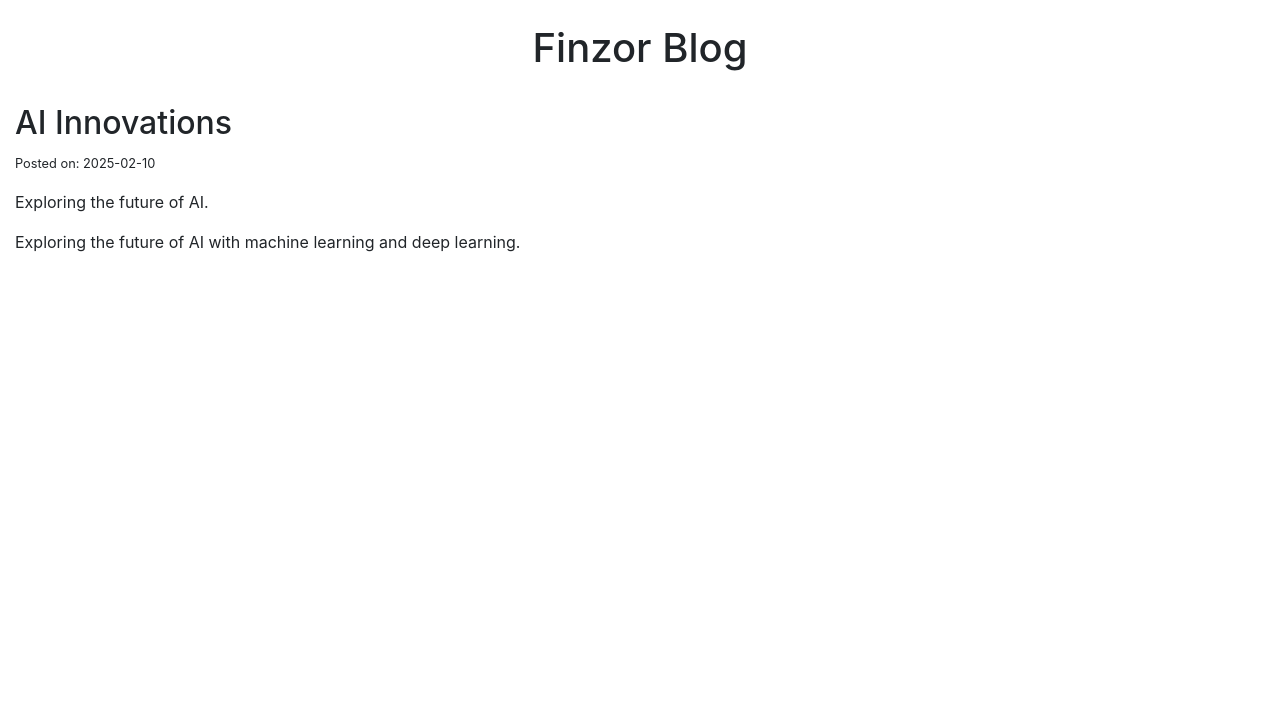
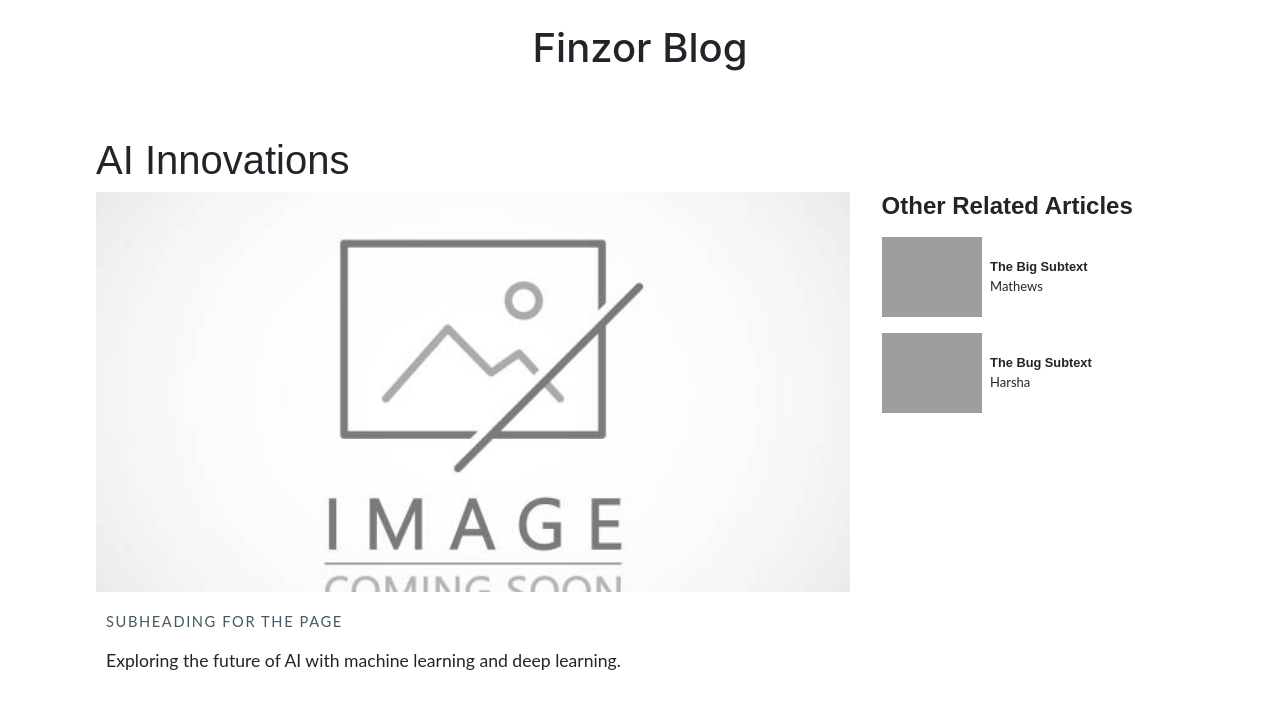
Before and after one commit to pravin-upfinzo/finzor-web, a PHP site: page /blogs/tech/ai-innovations in a window 1280 px wide. Shown: the top 709 px of the page. Run offline with PHP 8.4, Linux system fonts and the light colour scheme; grey boxes are pictures that could not be loaded.

Commit message:
blog page details init

```diff
--- a/blogs/assets/css/styles.css
+++ b/blogs/assets/css/styles.css
@@ -1,6 +1,9 @@
+/**/
+
+
 .container-custom {
-    padding-left: 30px;
-    padding-right: 30px;
+    /* padding-left: 30px;
+    padding-right: 30px; */
   }
 
   #category-select{
@@ -132,3 +135,94 @@
       }
     }
   }
+
+
+/* Details page css START*/
+@import url("https://fonts.googleapis.com/css?family=Montserrat:400,400i,600,700");
+@import url("https://fonts.googleapis.com/css?family=Lato:400,400i,700");
+.article-container {
+    font-family: Lato, sans-serif;
+    display: grid;
+    grid-template-columns: 4rem 3fr 1fr 2rem;
+    margin-top: 2rem;
+    grid-column-gap: 2rem;
+  }
+
+  .article-header {
+    grid-column: 2 / 5;
+  }
+
+  .article-heading {
+    font-family: Montserrat, sans-serif;
+  }
+
+  .article-subheading {
+    text-transform: uppercase;
+    letter-spacing: 0.1rem;
+    font-size: smaller;
+    color: #455A64;
+  }
+
+  .article-content {
+    grid-column: 2 / 3;
+    text-align: justify;
+    font-size: 1.1rem;
+    line-height: 1.4;
+  }
+
+  .article-content .blog-real-content{
+    margin: 20px 10px;
+  }
+
+  .article-content .poster-image {
+    width: 100%;
+    object-fit: cover;
+    height: 400px;
+  }
+
+  .article-aside .article-heading {
+    margin: 0;
+    font-weight: 600;
+  }
+
+
+  @media only screen and (max-width: 600px) {
+    .article-container {
+      grid-template-columns: 2rem 3fr 1fr 2rem;
+    }
+    .article-content {
+      grid-column: 2 / 4;
+    }
+    .article-aside {
+      grid-column: 2 / 4;
+    }
+  }
+
+  .article-card {
+    height: 5rem;
+    display: flex;
+    align-items: center;
+    text-transform: capitalize;
+    margin: 1rem 0;
+    cursor: pointer;
+  }
+
+  .article-card img {
+    height: 100%;
+    width: 40%;
+    margin-right: 0.5rem;
+  }
+
+  .article-card p {
+    margin: 0;
+  }
+
+  .article-card .title {
+    font-size: 0.8rem;
+  }
+
+  .article-card .author {
+    font-size: small;
+  }
+
+/* Details page css END*/
--- a/blogs/blog.php
+++ b/blogs/blog.php
@@ -30,7 +30,7 @@ if ($path) {
 
   <!-- Bootstrap CSS -->
   <link rel="stylesheet" href="https://stackpath.bootstrapcdn.com/bootstrap/4.3.1/css/bootstrap.min.css" integrity="sha384-ggOyR0iXCbMQv3Xipma34MD+dH/1fQ784/j6cY/iJTQUOhcWr7x9JvoRxT2MZw1T" crossorigin="anonymous">
-  <link rel="stylesheet" href="<?php echo $baseUrl; ?>/assets/css/styles.css">
+  <link rel="stylesheet" href="<?php echo $baseUrl; ?>assets/css/styles.css">
 </head>
 
 <body>
@@ -63,16 +63,49 @@ if ($path) {
 
     <div class = "row row-custom">
 
+      <!-- new content -->
+    <?php //print_r($postContent);
+    if ($slug && $postContent): ?>
 
-      <!-- new content -->
-    <?php if ($slug && $postContent): ?>
-
-        <article>
+        <!-- <article>
             <h2><?php echo htmlspecialchars($postContent['title']); ?></h2>
             <p><small>Posted on: <?php echo htmlspecialchars($postContent['date']); ?></small></p>
             <p><?php echo htmlspecialchars($postContent['short_description']); ?></p>
             <div><?php echo $postContent['content']; ?></div>
-        </article>
+        </article> -->
+
+    <article class="article-container">
+        <div class="article-header">
+
+            <h1 class="article-heading"><?php echo htmlspecialchars($postContent['title']); ?></h1>
+        </div>
+        <section class="article-content">
+            <img src="<?php echo $baseUrl.ltrim($postContent['banner'] , "./"); ?>" alt='large-image' class="poster-image">
+            <div class="blog-real-content">
+                <p class="article-subheading">Subheading for the Page</p>
+                <?php echo $postContent['content']; ?>
+            </div>
+
+        </section>
+        <aside class="article-aside">
+            <h4 class="article-heading">Other Related Articles</h4>
+            <div class="article-card">
+                <img src='https://images.unsplash.com/photo-1457269315919-3cfc794943cd?ixlib=rb-0.3.5&q=80&fm=jpg&crop=entropy&cs=tinysrgb&w=400&fit=max&ixid=eyJhcHBfaWQiOjE0NTg5fQ&s=2c42c1cac3092204f4c1afdca4d44e99' alt=''>
+                <div>
+                <p class="article-heading title">The big subtext</p>
+                <p class="author">Mathews</p>
+                </div>
+            </div>
+            <div class="article-card">
+                <img src='https://images.unsplash.com/photo-1528640936814-4460bc015292?ixlib=rb-0.3.5&q=80&fm=jpg&crop=entropy&cs=tinysrgb&w=400&fit=max&ixid=eyJhcHBfaWQiOjE0NTg5fQ&s=66812b5fda04c80ff762c8a920f562f3' alt=''>
+                <div>
+                <p class="article-heading title">The bug subtext</p>
+                <p class="author">Harsha</p>
+                </div>
+            </div>
+        </aside>
+
+    </article>
 
 
     <?php else: ?>
@@ -260,10 +293,13 @@ var showItemsCount=3;
 showItems('all');
 
 // Event Listener for Select Change
-selectList.addEventListener('change', function() {
-    var selectedCategory = this.value;
-    showItems(selectedCategory);
-});
+if(selectList!==null){
+    selectList.addEventListener('change', function() {
+        var selectedCategory = this.value;
+        showItems(selectedCategory);
+    });
+}
+
 
 
 // Function to Show/Hide Blog Items
```
